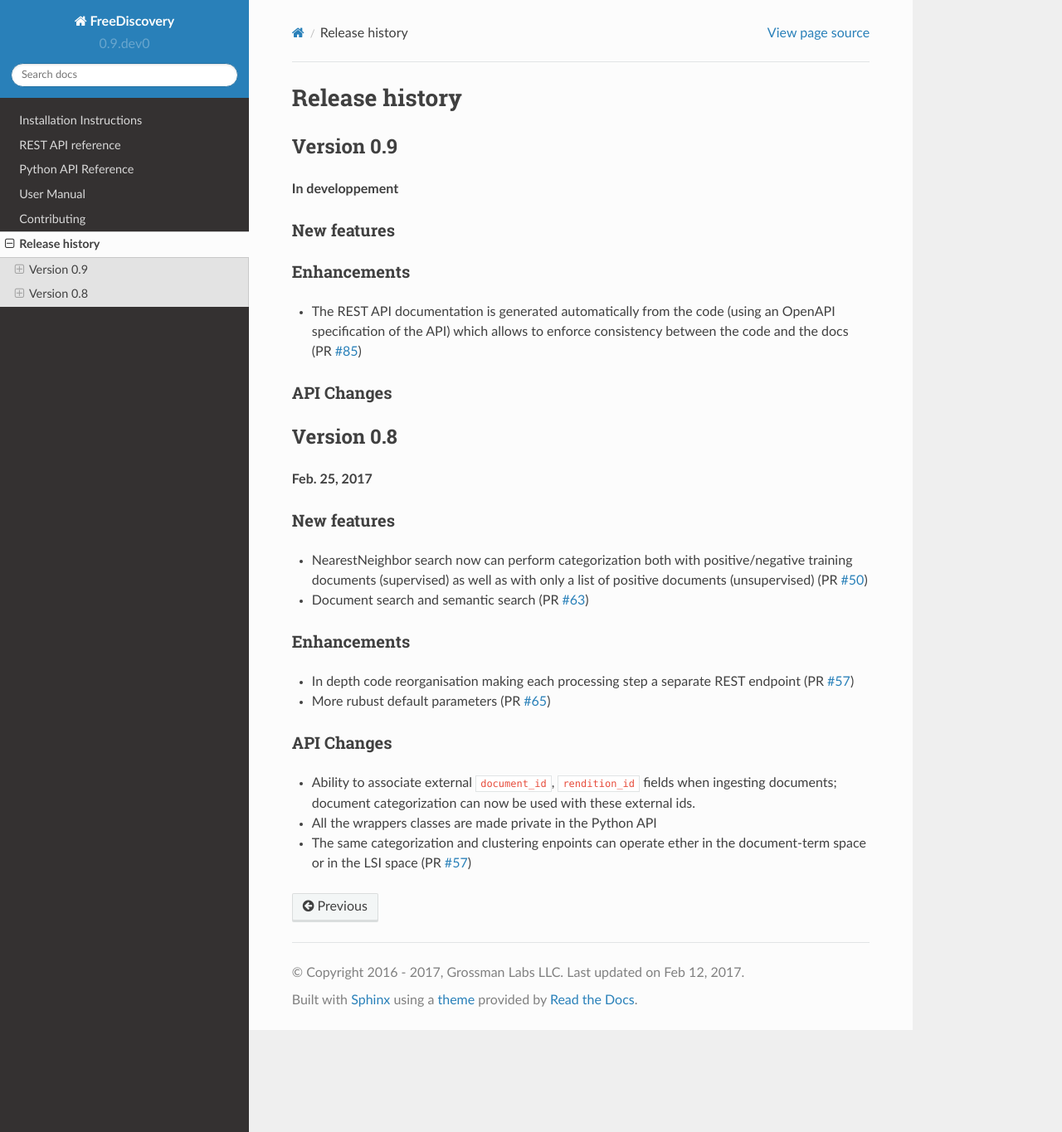
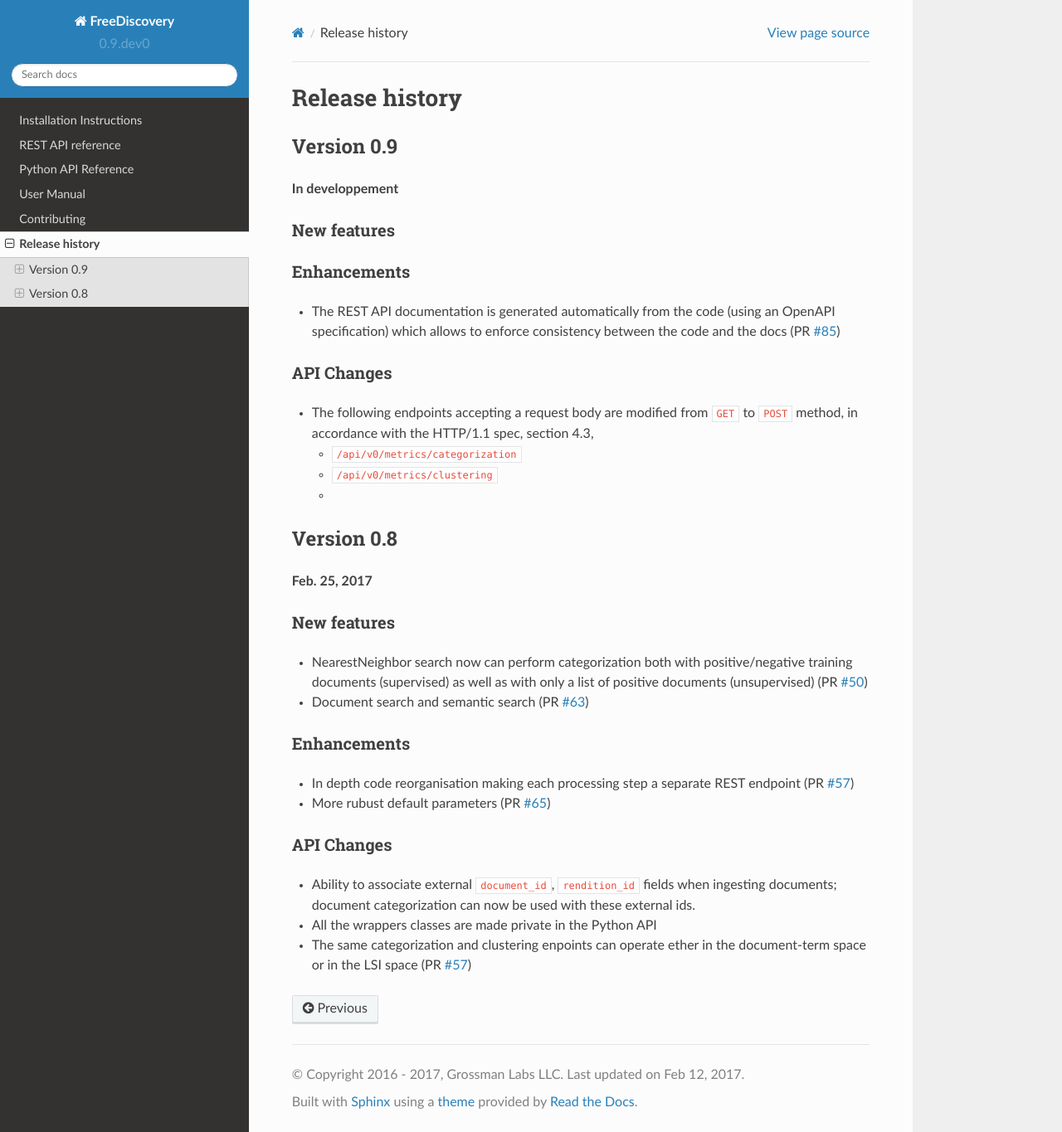
Before and after one commit to FreeDiscovery/FreeDiscovery, a Sphinx documentation site: the page built from doc/whats_new.md, in a window 1280 px wide and 1365 px high. Shown: the whole window at 83% size. Built offline with Sphinx 7.4.7 and the Read the Docs theme 2.0.0, drawn with Linux system fonts in a browser that asks for light colours; pages that are not in the unit, such as notebooks, are missing from menus.

Commit message:
Changes some requests GET->POST

```diff
--- a/doc/whats_new.md
+++ b/doc/whats_new.md
@@ -10,12 +10,15 @@
 
 ### Enhancements
 
- * The REST API documentation is generated automatically from the code (using an OpenAPI specification of the API) which allows to enforce consistency between the code and the docs (PR [#85](https://github.com/FreeDiscovery/FreeDiscovery/pull/85))
+ * The REST API documentation is generated automatically from the code (using an OpenAPI specification) which allows to enforce consistency between the code and the docs (PR [#85](https://github.com/FreeDiscovery/FreeDiscovery/pull/85))
 
 
 ### API Changes
 
-
+ * The following endpoints accepting a request body are modified from `GET` to `POST` method, in accordance with the HTTP/1.1 spec, section 4.3,
+    - `/api/v0/metrics/categorization`
+    - `/api/v0/metrics/clustering`
+    -
 
 
 ## Version 0.8
```
Also changed, not shown: 1 other file.
